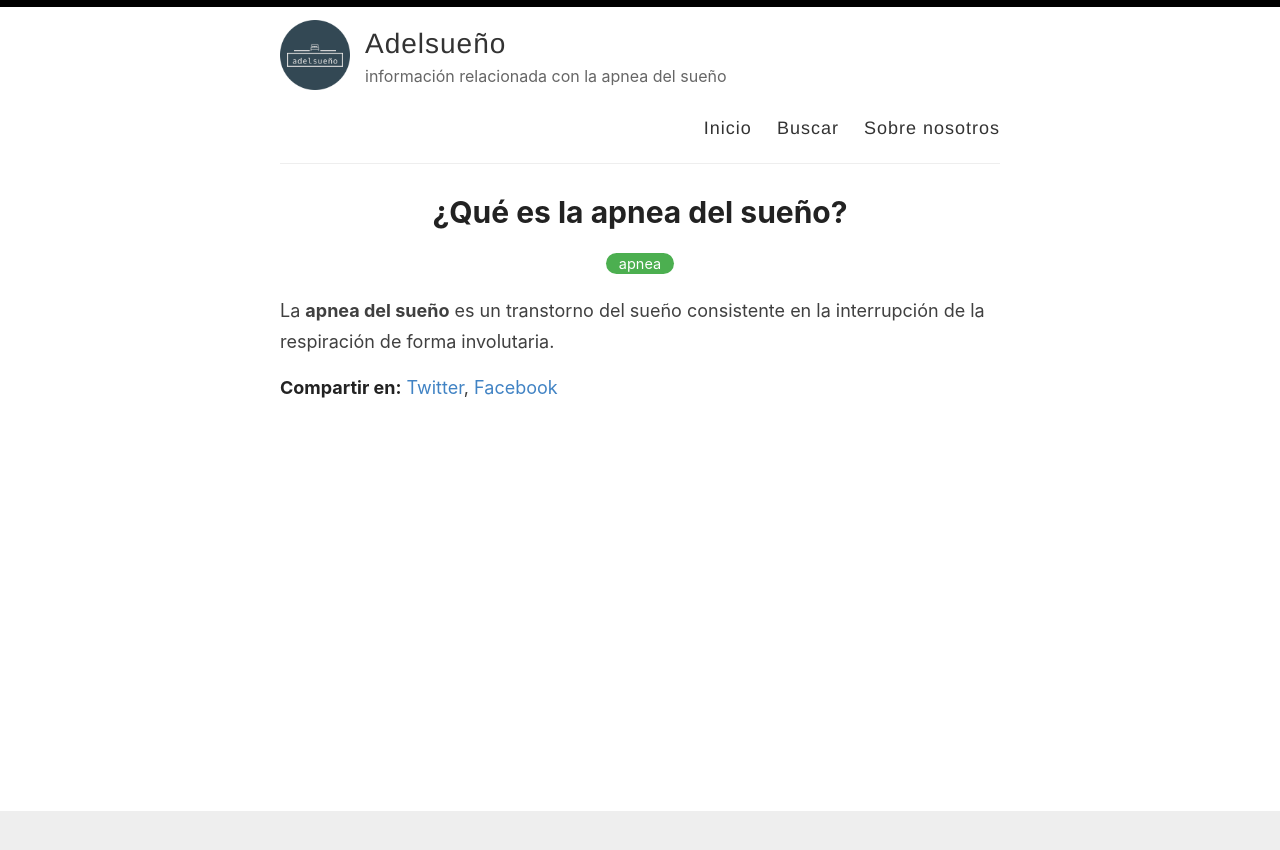
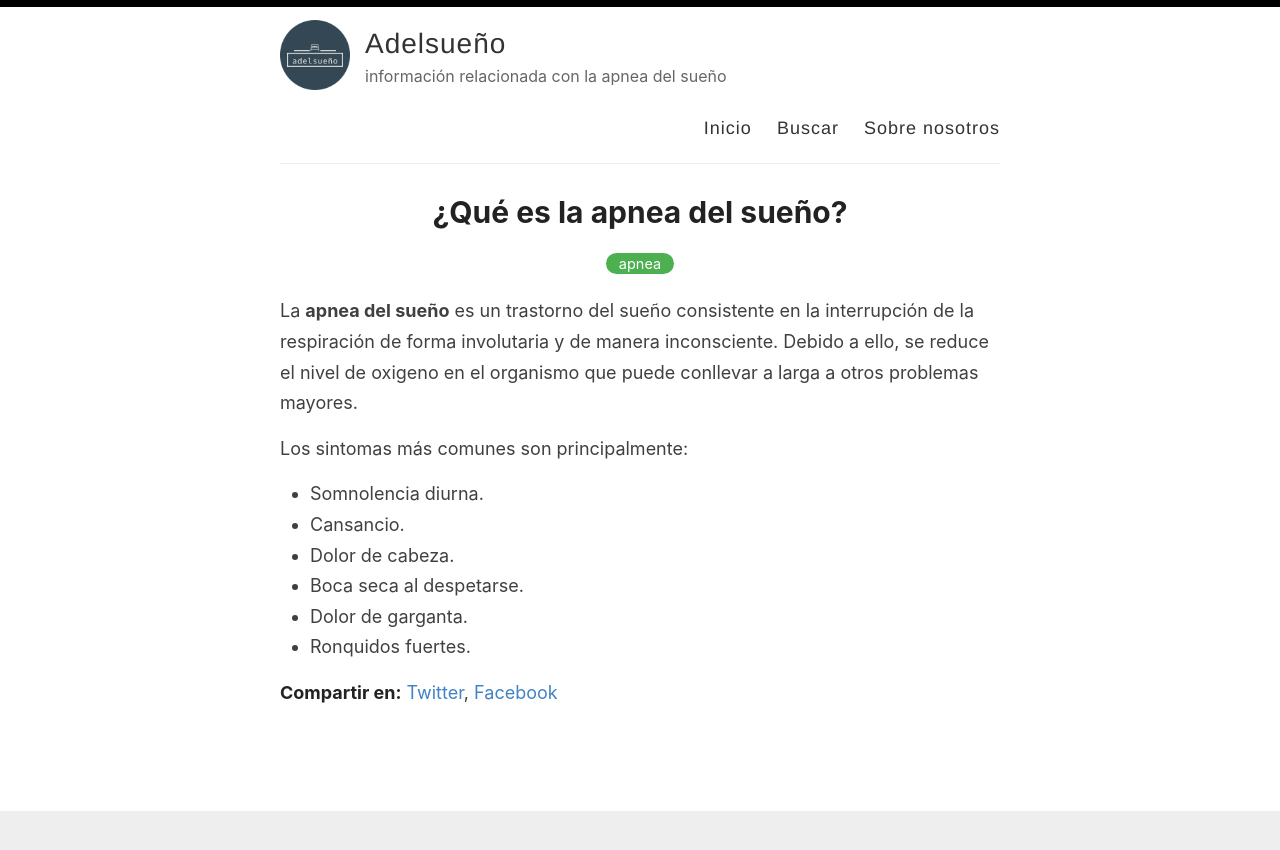
Before and after one commit to adelsueno/adelsueno.github.io, a Jekyll site: the page built from _posts/2020-09-27-que-es-la-apnea-del-sueno.md, in a window 1280 px wide. Shown: the top 850 px of the page. Built offline with Jekyll 4.4.1, drawn with Linux system fonts in a browser that asks for light colours.

Commit message:
Update 2020-09-27-que-es-la-apnea-del-sueno.md

```diff
--- a/_posts/2020-09-27-que-es-la-apnea-del-sueno.md
+++ b/_posts/2020-09-27-que-es-la-apnea-del-sueno.md
@@ -5,4 +5,12 @@ locale: "de_DE"
 categories: [apnea]
 ---
 
-La **apnea del sueño** es un transtorno del sueño consistente en la interrupción de la respiración de forma involutaria.
+La **apnea del sueño** es un trastorno del sueño consistente en la interrupción de la respiración de forma involutaria y de manera inconsciente. Debido a ello, se reduce el nivel de oxigeno en el organismo que puede conllevar a larga a otros problemas mayores.
+
+Los sintomas más comunes son principalmente:
+* Somnolencia diurna.
+* Cansancio.
+* Dolor de cabeza.
+* Boca seca al despetarse.
+* Dolor de garganta.
+* Ronquidos fuertes.
```
